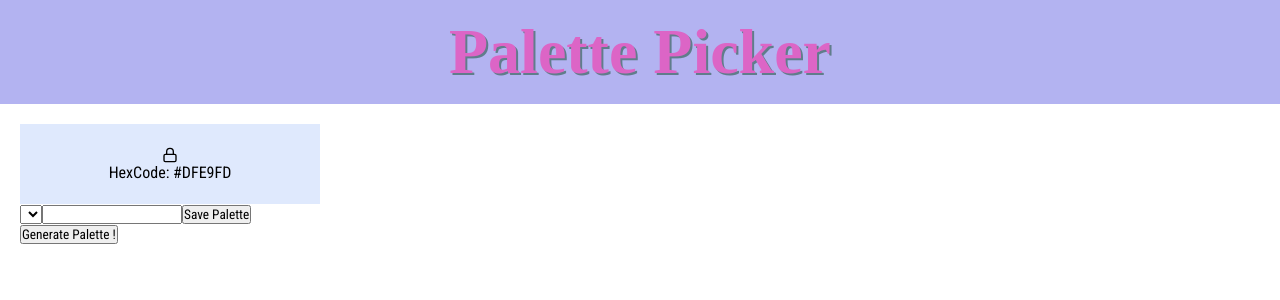
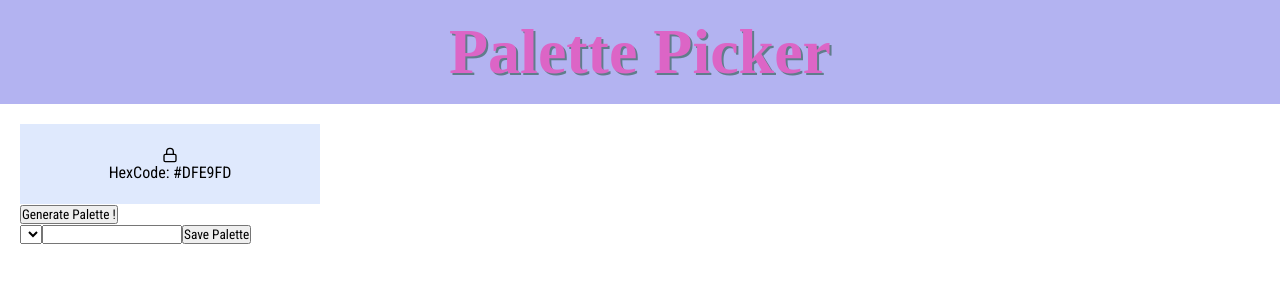
Before and after one commit to spaceplesiosaur/pallete-picker-client, a React (Create React App) app: page / in a window 1280 px wide. Shown: the top 300 px of the page. Built offline with nearby package versions, Linux system fonts and the light colour scheme; a web font is replaced by a local one.

Commit message:
Add section to have only the palettes and generate colours to flex

```diff
--- a/src/Components/PalettesContainer/PalettesContainer.js
+++ b/src/Components/PalettesContainer/PalettesContainer.js
@@ -39,9 +39,11 @@ const PalettesContainer = () => {
 
     return (
       <section className='palette-container'>
-         {thePalette}
+          <div className='generate-pal'>
+            {thePalette}
+            <GeneratePalette />
+          </div>
          <SavePaletteForm />
-         <GeneratePalette />
       </section>
     );
 }
```
